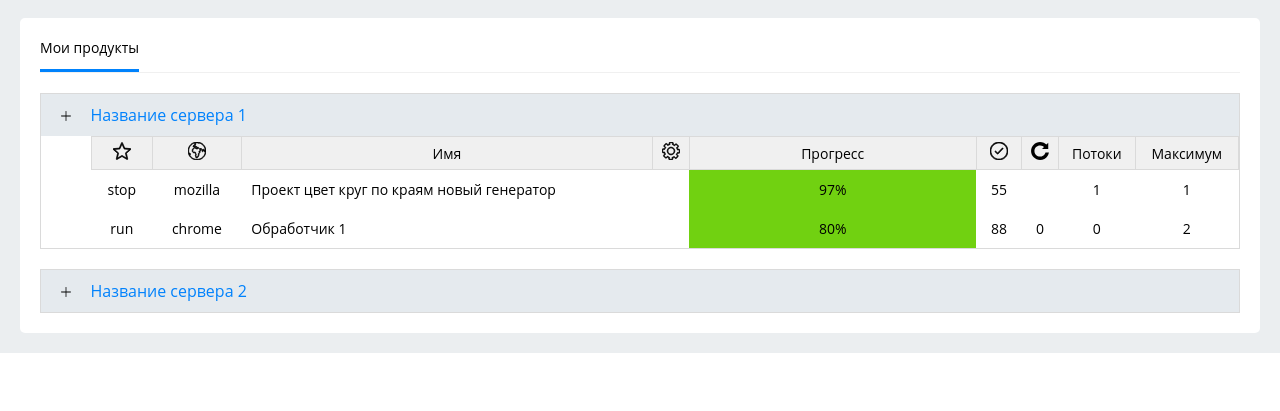
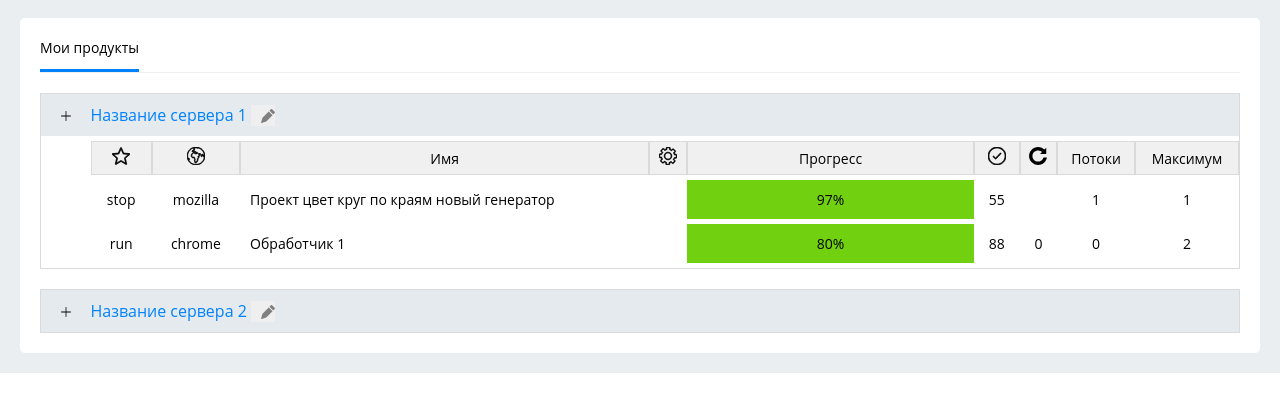
Before and after one commit to PaulAsaf2/test-webapp-frontend, a website: page index.html in a window 1280 px wide. Both pictures are taken after a click on the element "Название сервера 1". Shown: the part 91-502 px from the top of the page. Drawn offline with Linux system fonts and the light colour scheme.

Commit message:
добавить иконку редактирования названия сервера

```diff
--- a/index.html
+++ b/index.html
@@ -88,13 +88,10 @@
 
       <template id="table">
         <table class="table">
-
           <colgroup>
             <col class="table_col" />
           </colgroup>
-
           <tbody>
-
             <tr class="table_title-row">
               <td>
                 <svg version="1.1" id="Layer_1" xmlns="http://www.w3.org/2000/svg"
@@ -107,6 +104,8 @@
                 </svg>
               </td>
               <td class="table_title">
+                <p class="table_title-text"></p>
+                <button class="table_title_change-text">
                   <svg fill="grey" style="padding-left: 10px;" width="14px" height="14px" version="1.1" id="Layer_1"
                     xmlns="http://www.w3.org/2000/svg" xmlns:xlink="http://www.w3.org/1999/xlink" x="0px" y="0px"
                     viewBox="0 0 121.48 122.88" style="enable-background:new 0 0 121.48 122.88" xml:space="preserve">
@@ -115,14 +114,13 @@
                         d="M96.84,2.22l22.42,22.42c2.96,2.96,2.96,7.8,0,10.76l-12.4,12.4L73.68,14.62l12.4-12.4 C89.04-0.74,93.88-0.74,96.84,2.22L96.84,2.22z M70.18,52.19L70.18,52.19l0,0.01c0.92,0.92,1.38,2.14,1.38,3.34 c0,1.2-0.46,2.41-1.38,3.34v0.01l-0.01,0.01L40.09,88.99l0,0h-0.01c-0.26,0.26-0.55,0.48-0.84,0.67h-0.01 c-0.3,0.19-0.61,0.34-0.93,0.45c-1.66,0.58-3.59,0.2-4.91-1.12h-0.01l0,0v-0.01c-0.26-0.26-0.48-0.55-0.67-0.84v-0.01 c-0.19-0.3-0.34-0.61-0.45-0.93c-0.58-1.66-0.2-3.59,1.11-4.91v-0.01l30.09-30.09l0,0h0.01c0.92-0.92,2.14-1.38,3.34-1.38 c1.2,0,2.41,0.46,3.34,1.38L70.18,52.19L70.18,52.19L70.18,52.19z M45.48,109.11c-8.98,2.78-17.95,5.55-26.93,8.33 C-2.55,123.97-2.46,128.32,3.3,108l9.07-32v0l-0.03-0.03L67.4,20.9l33.18,33.18l-55.07,55.07L45.48,109.11L45.48,109.11z M18.03,81.66l21.79,21.79c-5.9,1.82-11.8,3.64-17.69,5.45c-13.86,4.27-13.8,7.13-10.03-6.22L18.03,81.66L18.03,81.66z" />
                     </g>
                   </svg>
+                </button>
               </td>
             </tr>
-
             <tr class="main-table-out-container">
               <td></td>
               <td class="main-table-container">
                 <table class="main-table">
-
                   <thead>
                     <tr>
                       <th>
@@ -208,7 +206,6 @@
           </tbody>
         </table>
       </template>
-
   </main>
 
   <div class="popup">
--- a/script.js
+++ b/script.js
@@ -148,12 +148,13 @@ function createRow(tableElement, dbRow) {
 function createTable(dbRow) {
   const tableTemplate = document.querySelector('#table').content
   const tableElement = tableTemplate.querySelector('.table').cloneNode(true)
-  const tableTitle = tableElement.querySelector('.table_title')
   const tableTitleRow = tableElement.querySelector('.table_title-row')
+  const tableTitleText = tableElement.querySelector('.table_title-text')
+  // const tableTitle = tableElement.querySelector('.table_title')
   const mainTable = tableElement.querySelector('.main-table-out-container')
 
   tableElement.id = dbRow.id
-  tableTitle.textContent = dbRow.serverName
+  tableTitleText.textContent = dbRow.serverName
 
   tableTitleRow.addEventListener('click', function () {
     mainTable.classList.toggle('main-table-out-container-show')
--- a/style.css
+++ b/style.css
@@ -27,7 +27,6 @@ table {
 td,
 tr,
 th {
-  /* outline: thin solid green; */
   text-align: center;
 }
 
@@ -59,6 +58,15 @@ li {
   max-width: 1280px;
   padding: 0 20px;
   margin: auto;
+}
+
+button {
+  border: none;
+  padding: 0;
+}
+
+button:hover {
+  background-color: rgba(0, 0, 0, 0);
 }
 
 /* ----- HEADER ----- */
@@ -153,20 +161,30 @@ li {
 /* ----- TABLE ----- */
 
 .table {
-  /* outline: thin solid green; */
   width: 100%;
   margin: 20px 0 0 0;
 }
 
 .table_title {
+  display: flex;
+  align-items: center;
+  column-gap: 4px;
   color: #0082fc;
-  font-size: 16px;
   padding: 10px 0;
   text-align: left;
 }
 
 .table_title-row {
   background-color: #e5eaee;
+  cursor: pointer;
+}
+
+.table_title-text {
+  font-size: 16px;
+}
+
+.table_title_change-text {
+  padding: 4px 0 0 0;
   cursor: pointer;
 }
 
@@ -181,7 +199,12 @@ li {
 .main-table {
   width: 100%;
   border: none;
-  /* outline: thin solid green; */
+  border-collapse: separate;
+  border-spacing: 0 5px;
+}
+
+.table_row > div {
+  margin-bottom: 10px;
 }
 
 .table_row-select {
```
Lines whose indentation alone changed are shown as unchanged.
